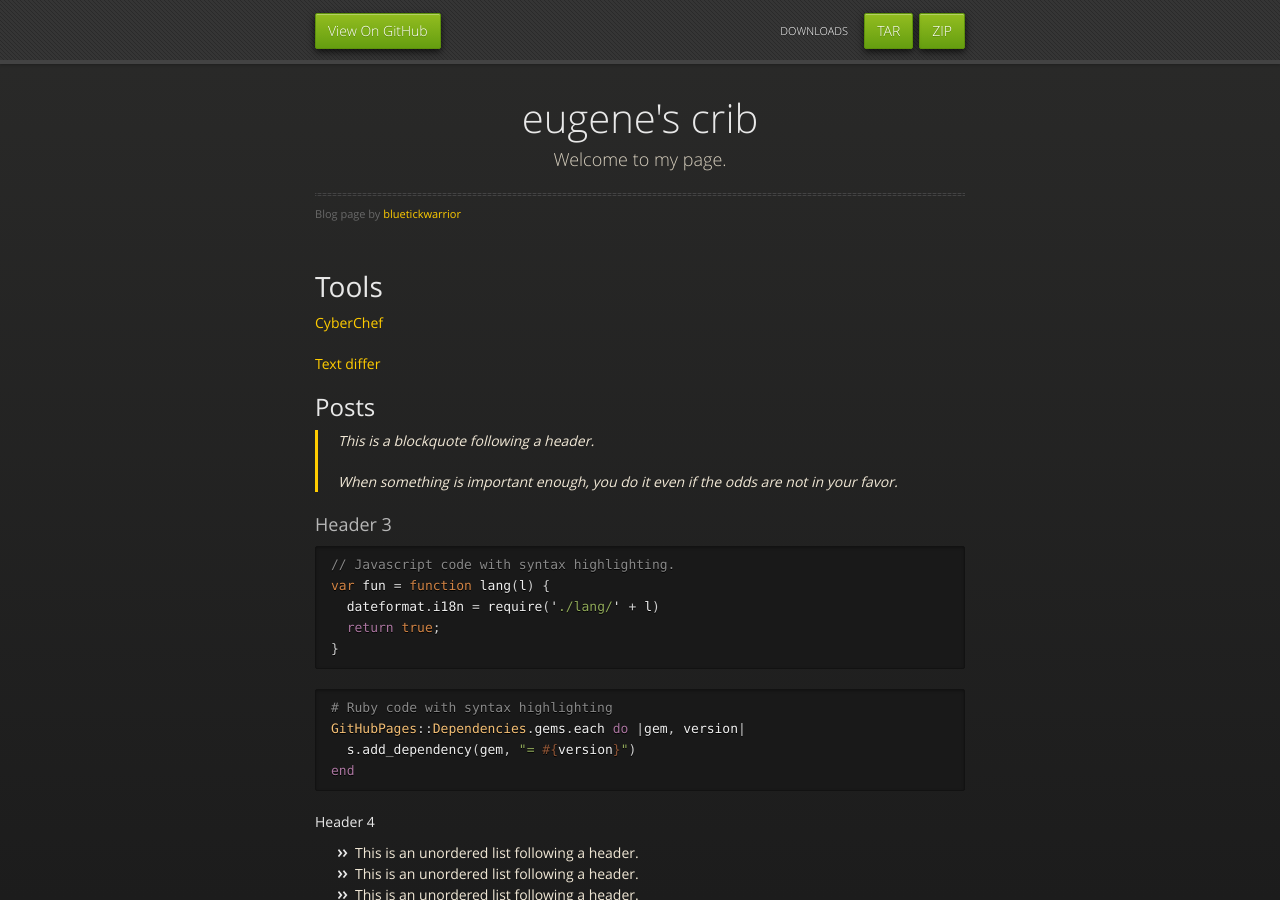
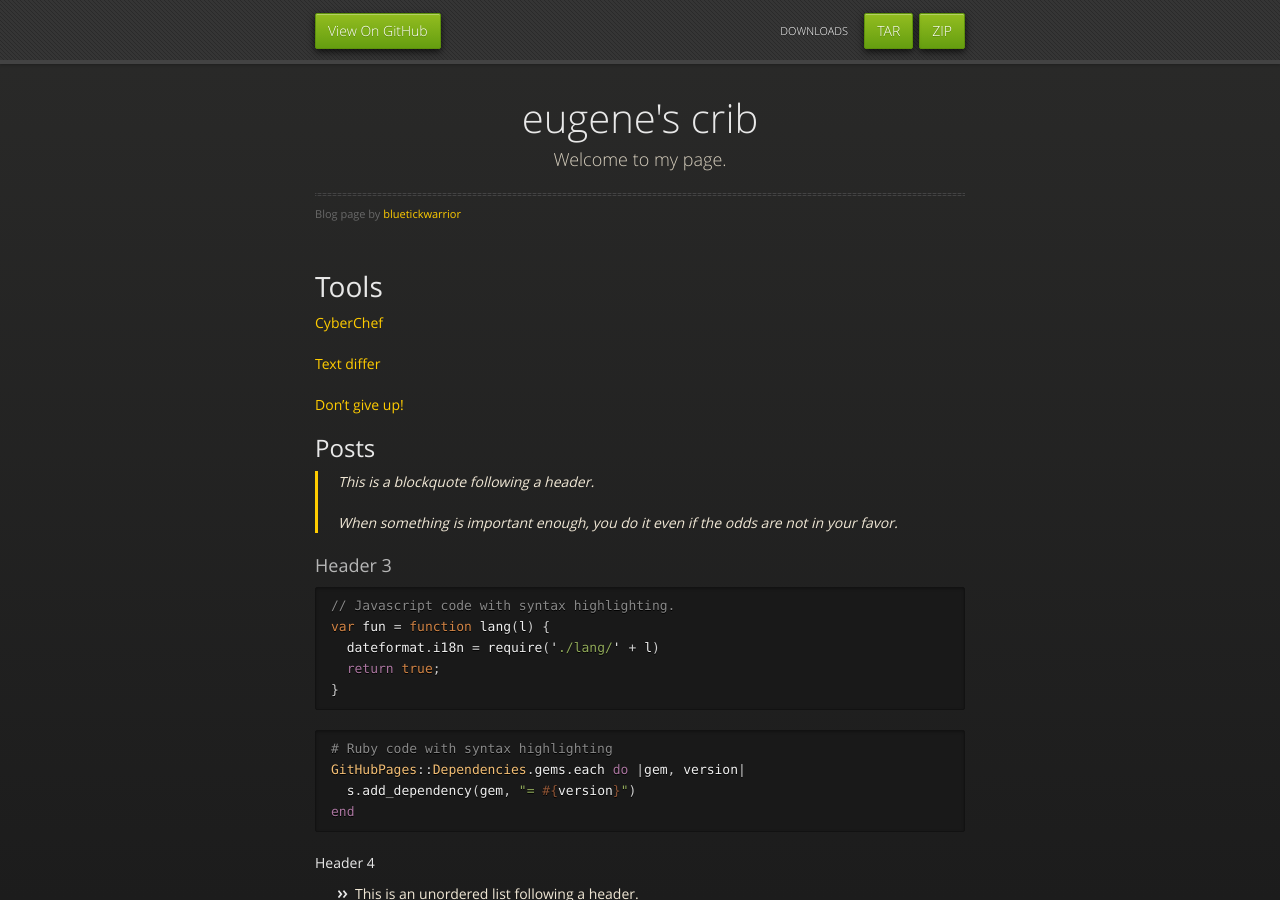
Before and after one commit to bluetickwarrior/bluetickwarrior.github.io, a Jekyll site: the page built from index.md, in a window 1280 px wide and 900 px high. Built offline with Jekyll 4.4.1, drawn with Linux system fonts in a browser that asks for light colours; our own code applies the rules of GitHub Pages for plain Markdown files.

Commit message:
Update index.md

```diff
--- a/index.md
+++ b/index.md
@@ -6,6 +6,7 @@ layout: default
 
 [Text differ](https://textdiff.bluetickwarrior.com)
 
+[Don't give up!](https://dontgiveup.bluetickwarrior.com)
 
 
 ## Posts
```
